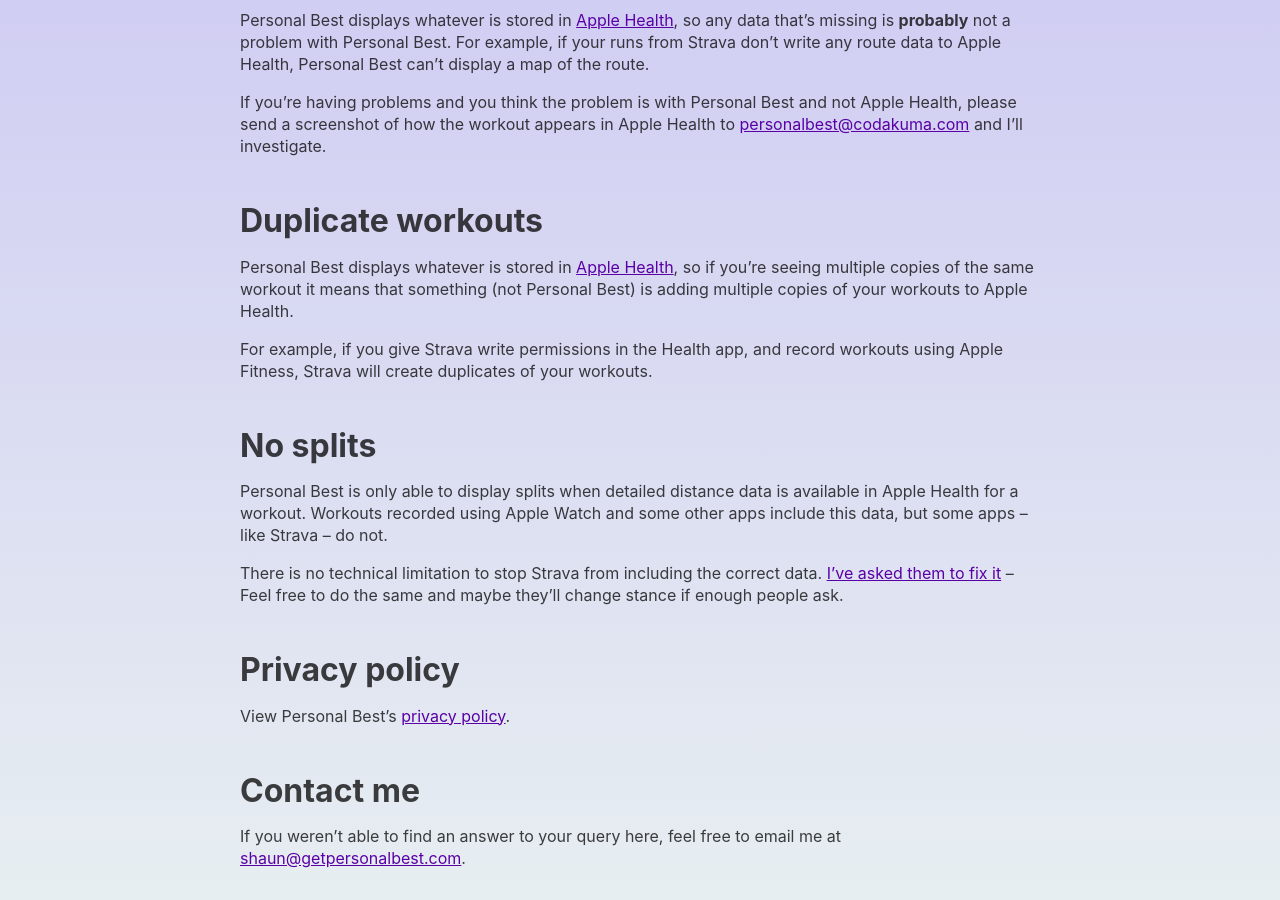
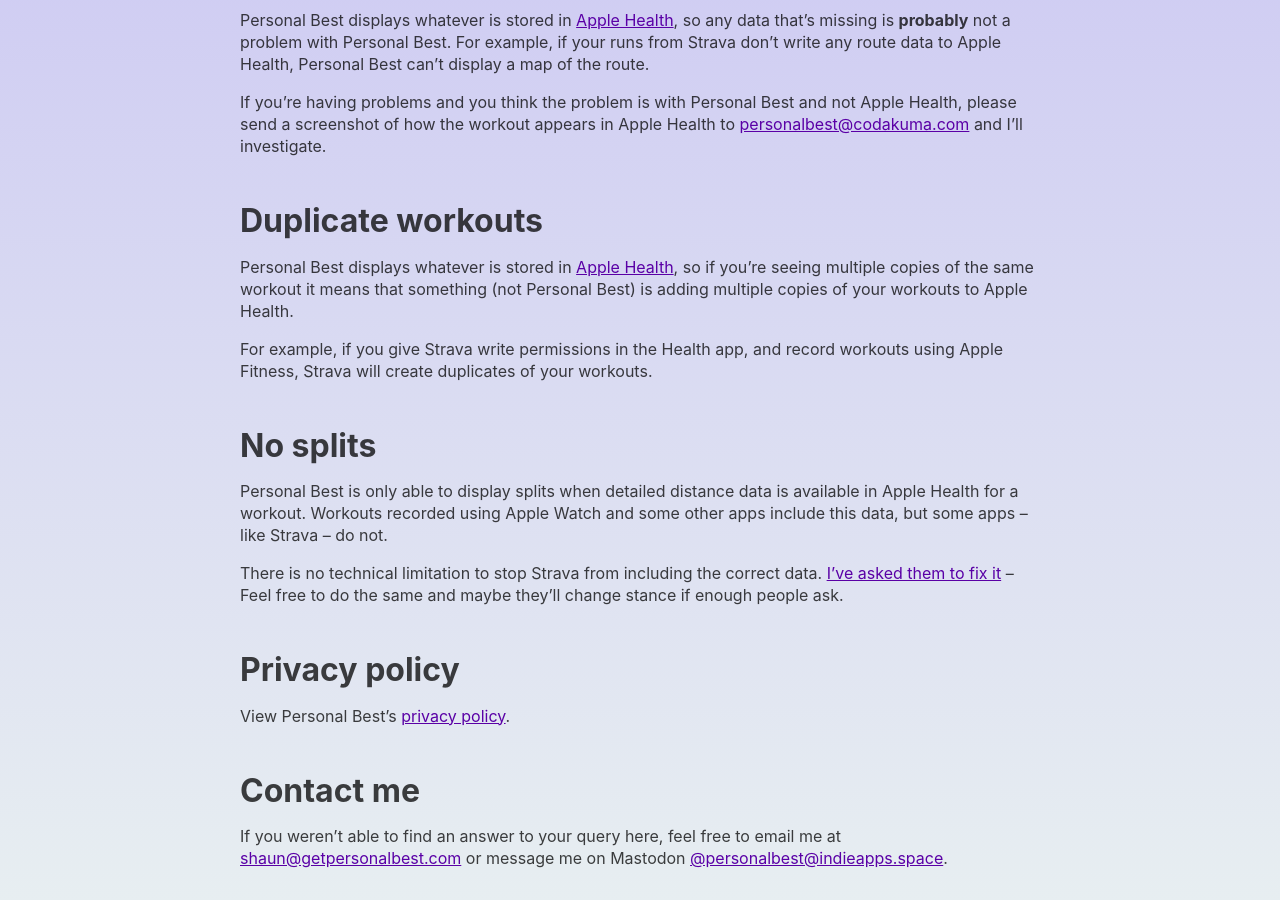
Before and after one commit to shaundon/personal-best-website, a Jekyll site: the page built from support.markdown, in a window 1280 px wide and 900 px high, scrolled down 1267 px. Built offline with Jekyll 4.4.1, drawn with Linux system fonts in a browser that asks for light colours.

Commit message:
Add Mastodon links

```diff
--- a/index.markdown
+++ b/index.markdown
@@ -105,7 +105,7 @@
             Proudly indie
         </h3>
         <p>
-            I'm a <a href="https://twitter.com/shauneba">real person</a>, not a faceless corporation. That means I can work on features that are useful for you, not what a board of directors demands.
+            I'm a <a rel="me" href="https://mstdn.social/@shaundon">real person</a>, not a faceless corporation. That means I can work on features that are useful for you, not what a board of directors demands.
         </p>
     </div>
 </section>
--- a/support.markdown
+++ b/support.markdown
@@ -55,4 +55,4 @@
 
 ## Contact me
 
-If you weren't able to find an answer to your query here, feel free to email me at [shaun@getpersonalbest.com](mailto:shaun@getpersonalbest.com).
+If you weren't able to find an answer to your query here, feel free to email me at [shaun@getpersonalbest.com](mailto:shaun@getpersonalbest.com) or message me on Mastodon [@personalbest@indieapps.space](https://indieapps.space/@personalbest){: rel=me}.
```
Also changed, not shown: Gemfile.lock.
